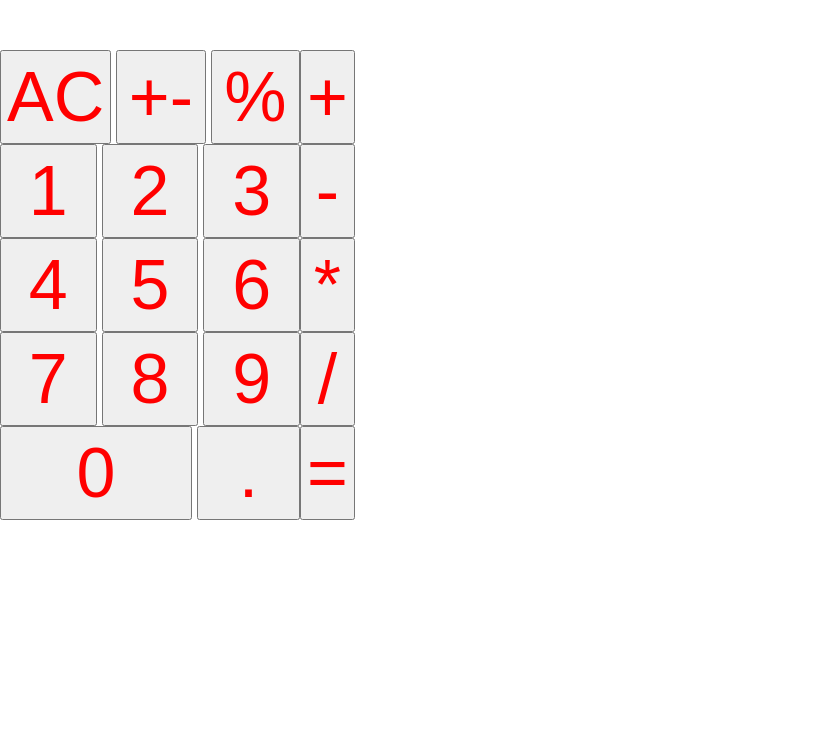
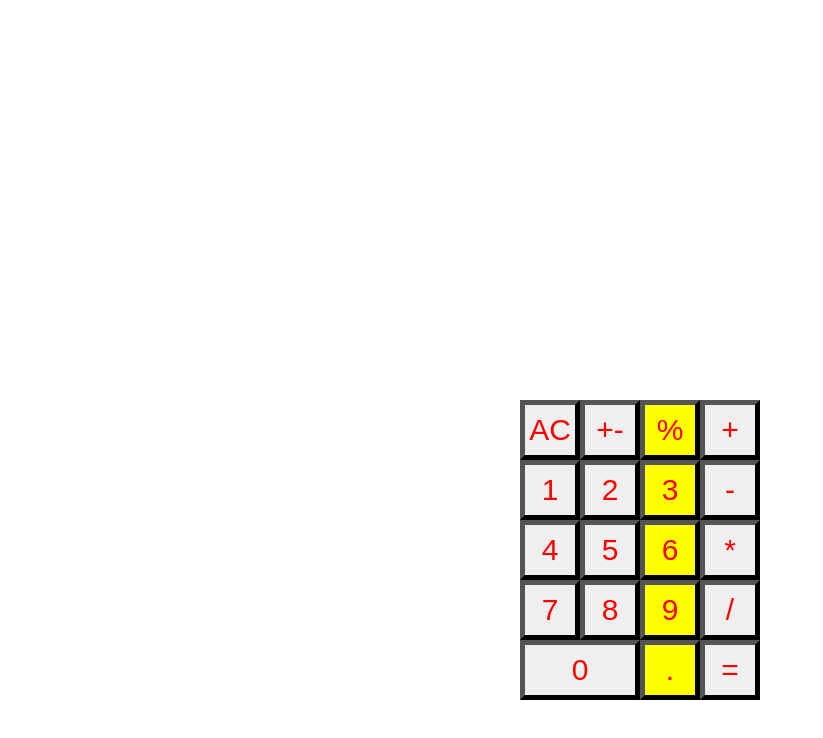
Before and after one commit to zkhan04/js-calculator, a plain HTML site: page index.html in a window 1280 px wide. Shown: the whole page, without its empty margins (0-823 px from the left). Drawn offline with Linux system fonts and the light colour scheme.

Commit message:
Need to restart CSS, going to commit beforehand!

```diff
--- a/index.html
+++ b/index.html
@@ -15,6 +15,7 @@
     /, x, -, +, and = on right side
     1-9
     0 and . on bottom -->
+    <div class="full-ui">
         <div id="input-box"></div>
         <div class="calculator-box">
             <div id="non-operators">
@@ -42,12 +43,6 @@
                     <button class="number" id="0">0</button>
                     <button id="dot">.</button>
                 </div>
-
-
-
-
-
-
             </div>
             <div id="operators">
                 <button class="binary-operator" id="add">+</button>
@@ -57,6 +52,8 @@
                 <button class="binary-operator" id="equals">=</button>
             </div>
         </div>
+    </div>
+
 
 
 </body>
--- a/style.css
+++ b/style.css
@@ -3,10 +3,21 @@
     padding: 0;
 }
 
+html, body {
+    width: 100%;
+    height: 100%;
+    display: flex;
+    flex-direction: column;
+    justify-content: center;
+    align-items: center;
+}
+
 button {
     color: red;
-    font-size: 70px;
-    padding: 5px;
+    font-size: 30px;
+    border-radius: 0;
+    border-width: 5px;
+    height: 60px;
 }
 
 
@@ -18,6 +29,7 @@ button {
 #operators {
     display: flex;
     flex-direction: column;
+    width: 60px;
 }
 
 #non-operators {
@@ -28,19 +40,40 @@ button {
 .row {
     display: flex;
     flex-direction: row;
-    width: 300px;
-    gap: 5px;
+    width: 180px;
+
 }
 
 .row > * {
-    flex: 2;
+    margin: 0;
+    box-sizing: border-box;
+    flex: 1;
 }
 
 .row > #dot {
-    flex: 1;
+    flex: 0;
+    flex-basis: 60px;
+    background-color: yellow;
+}
+
+.row > :last-child{
+    background-color: yellow;
 }
 
 #input-box {
-    height: 50px;
-    font-size: 50px;
+    display: flex;
+    flex-direction: row;
+    height: 300px;
+    font-size: 30px;
+    align-self: first baseline;
+    align-items: end;
 }
+
+.full-ui {
+    width: 50%;
+    height: 75%;
+    display: flex;
+    flex-direction: column;
+    justify-content: center;
+    align-items: center;
+}
```
Lines whose indentation alone changed are shown as unchanged.
